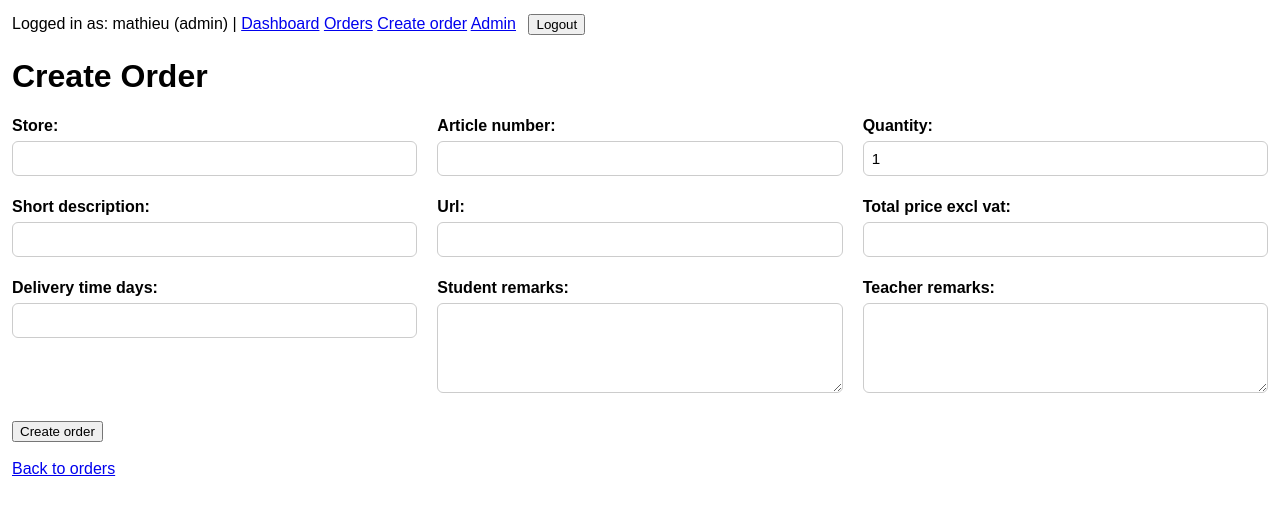
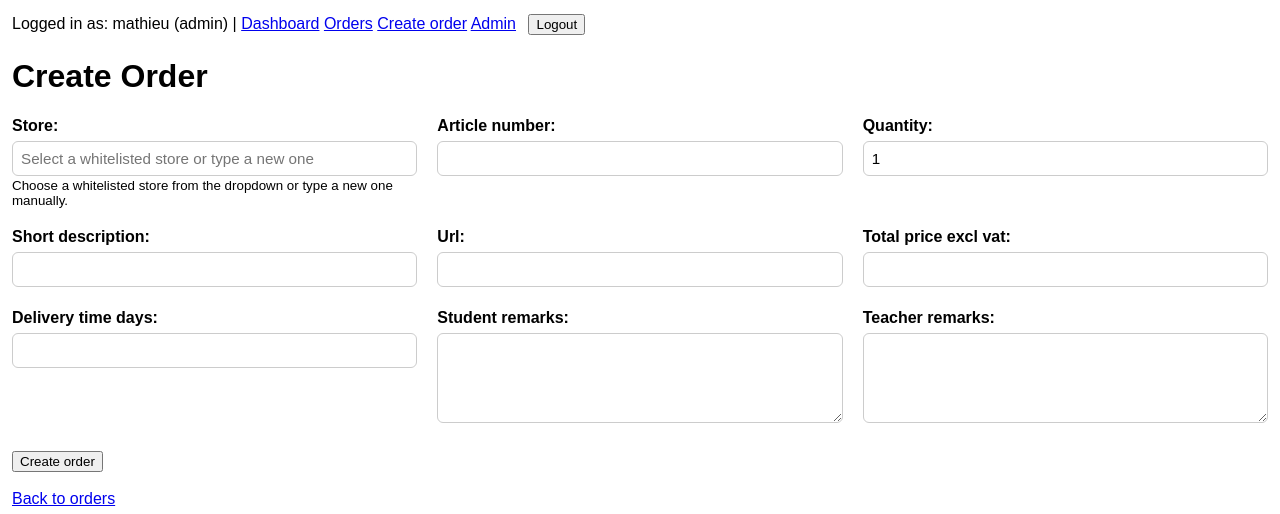
Before and after one commit to MathieuLeroy2/django-order-management, a Django app: page /orders/create/ in a window 1280 px wide. Shown: the top 514 px of the page. Run offline with Django 5.2, Linux system fonts and the light colour scheme; a user stored in the database is signed in; data comes from the database, SQL or seed files in the repository; both versions use the stored data as it was after the commit.

Commit message:
added listing for stores

```diff
--- a/orders/forms.py
+++ b/orders/forms.py
@@ -1,7 +1,14 @@
 from django import forms
 
 from accounts.models import User
-from .models import Order
+from .models import Order, StoreRule
+
+def get_whitelisted_store_names():
+    return list(
+        StoreRule.objects.filter(list_type=StoreRule.LIST_TYPE_WHITELIST)
+        .order_by("store_name")
+        .values_list("store_name", flat=True)
+    )
 
 
 class OrderBaseForm(forms.ModelForm):
@@ -19,6 +26,13 @@ class OrderBaseForm(forms.ModelForm):
             "teacher_remarks",
         ]
         widgets = {
+            "store": forms.TextInput(
+                attrs={
+                    "list": "whitelisted-stores",
+                    "autocomplete": "off",
+                    "placeholder": "Select a whitelisted store or type a new one",
+                }
+            ),
             "short_description": forms.TextInput(attrs={"maxlength": 255}),
             "student_remarks": forms.Textarea(attrs={"rows": 4}),
             "teacher_remarks": forms.Textarea(attrs={"rows": 4}),
@@ -27,6 +41,7 @@ class OrderBaseForm(forms.ModelForm):
     def __init__(self, *args, user=None, **kwargs):
         super().__init__(*args, **kwargs)
         self.user = user
+        self.whitelisted_store_names = get_whitelisted_store_names()
 
         if self.user and self.user.role == User.ROLE_STUDENT:
             self.fields.pop("teacher_remarks", None)
--- a/templates/orders/order_form.html
+++ b/templates/orders/order_form.html
@@ -71,6 +71,15 @@
 
                             {{ field }}
 
+                            {% if field.name == "store" and form.whitelisted_store_names %}
+                                <datalist id="whitelisted-stores">
+                                    {% for store_name in form.whitelisted_store_names %}
+                                        <option value="{{ store_name }}"></option>
+                                    {% endfor %}
+                                </datalist>
+                                <small>Choose a whitelisted store from the dropdown or type a new one manually.</small>
+                            {% endif %}
+
                             {% if field.help_text %}
                                 <small>{{ field.help_text }}</small>
                             {% endif %}
```
Also changed, not shown: db.sqlite3.
